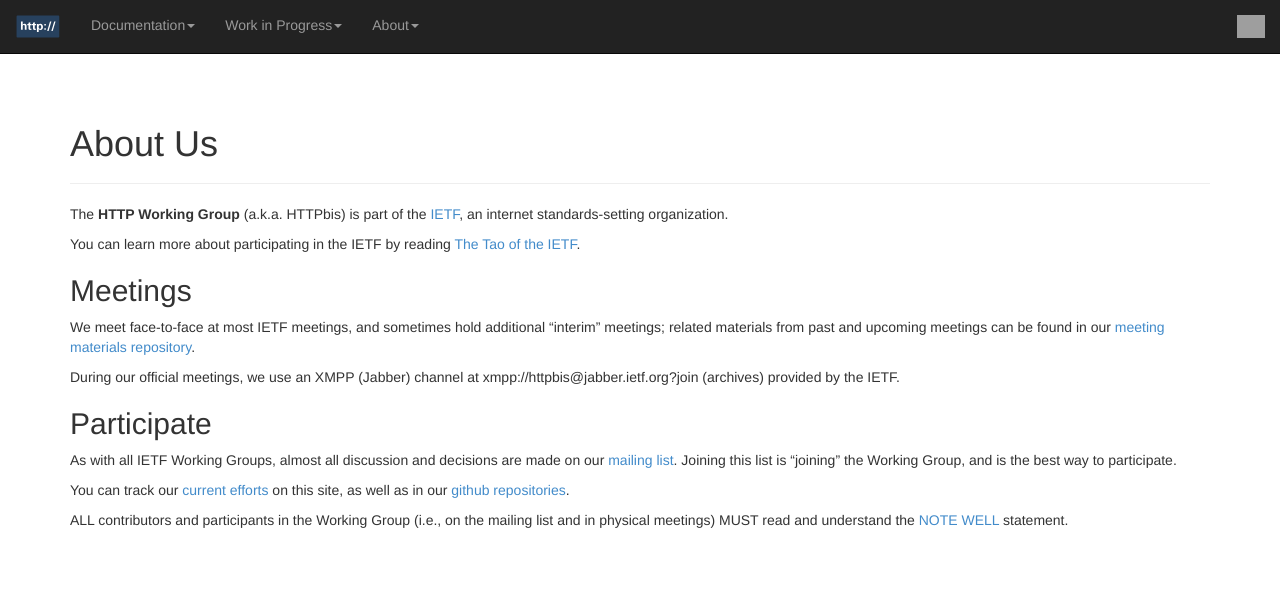
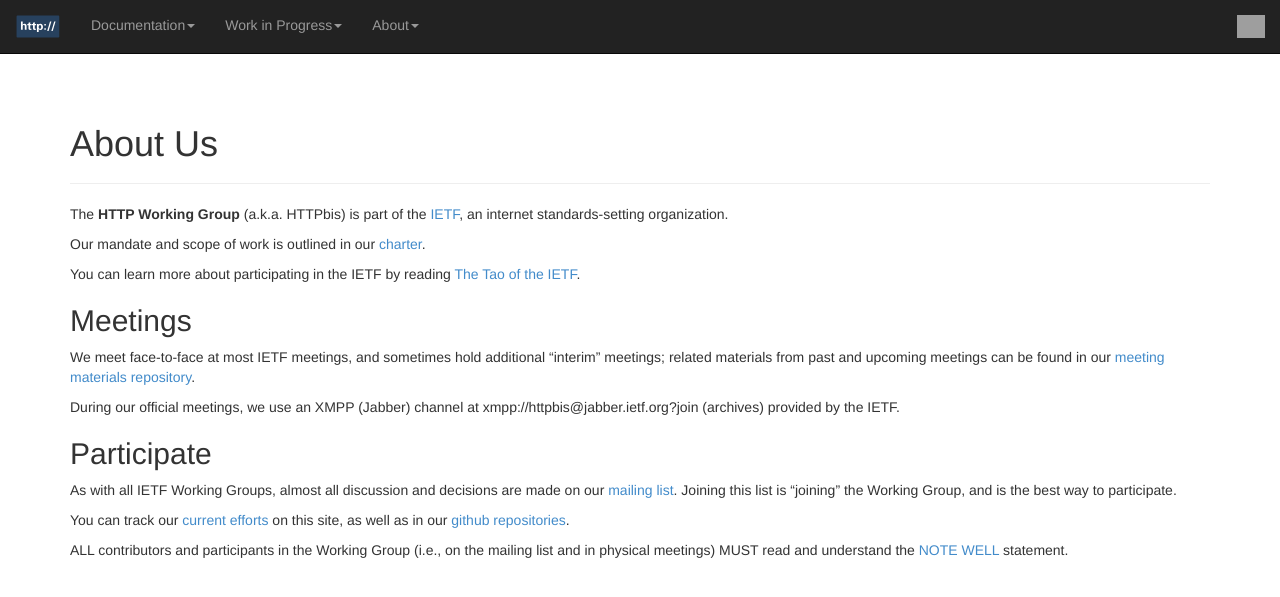
Before and after one commit to httpwg/httpwg.github.io, a Jekyll site: the page built from about/index.md, in a window 1280 px wide. Shown: the top 597 px of the page. Built offline with Jekyll 4.4.1, drawn with Linux system fonts in a browser that asks for light colours; grey boxes are pictures that could not be loaded.

Commit message:
add charter link

```diff
--- a/about/index.md
+++ b/about/index.md
@@ -4,6 +4,8 @@ title: About Us
 ---
 
 The **HTTP Working Group** (a.k.a. HTTPbis) is part of the [IETF](http://www.ietf.org/), an internet standards-setting organization.
+
+Our mandate and scope of work is outlined in our [charter](http://datatracker.ietf.org/wg/httpbis/charter/).
 
 You can learn more about participating in the IETF by reading [The Tao of the IETF](http://www.ietf.org/tao.html).
 
```
